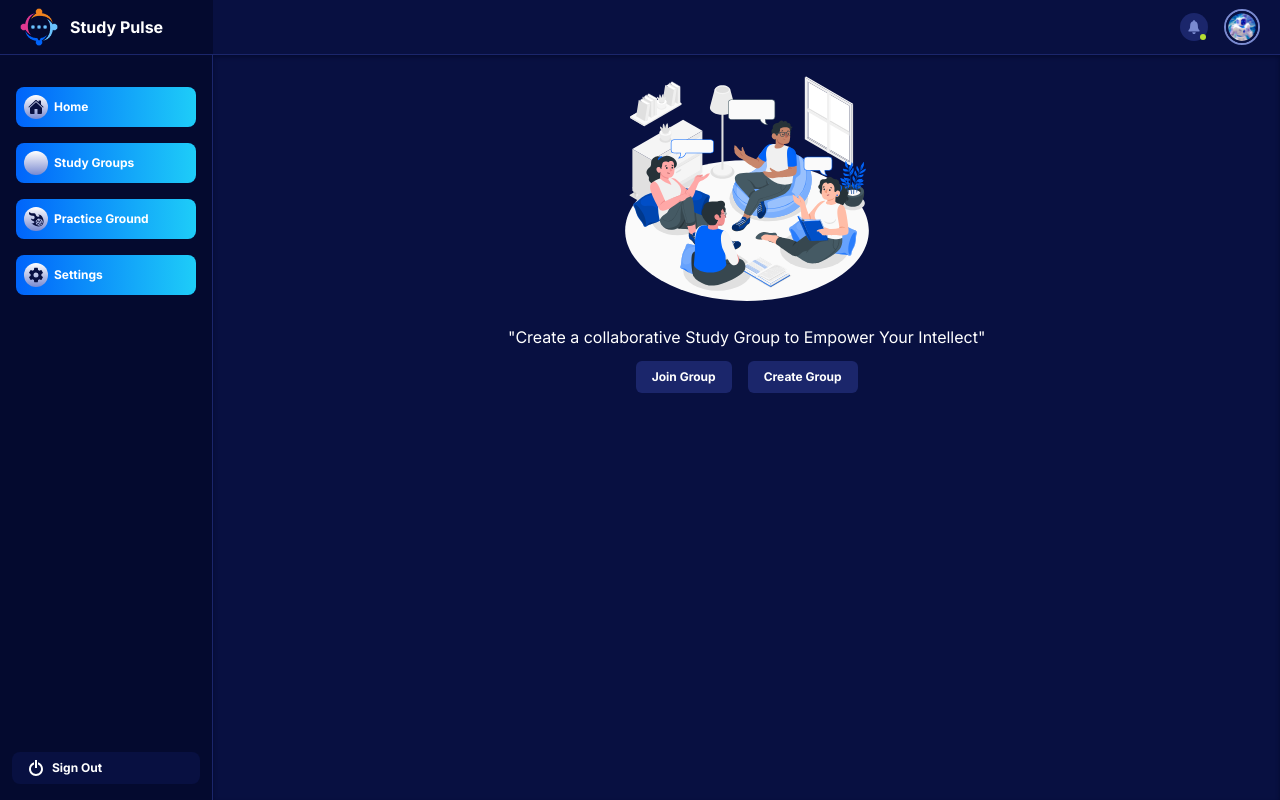
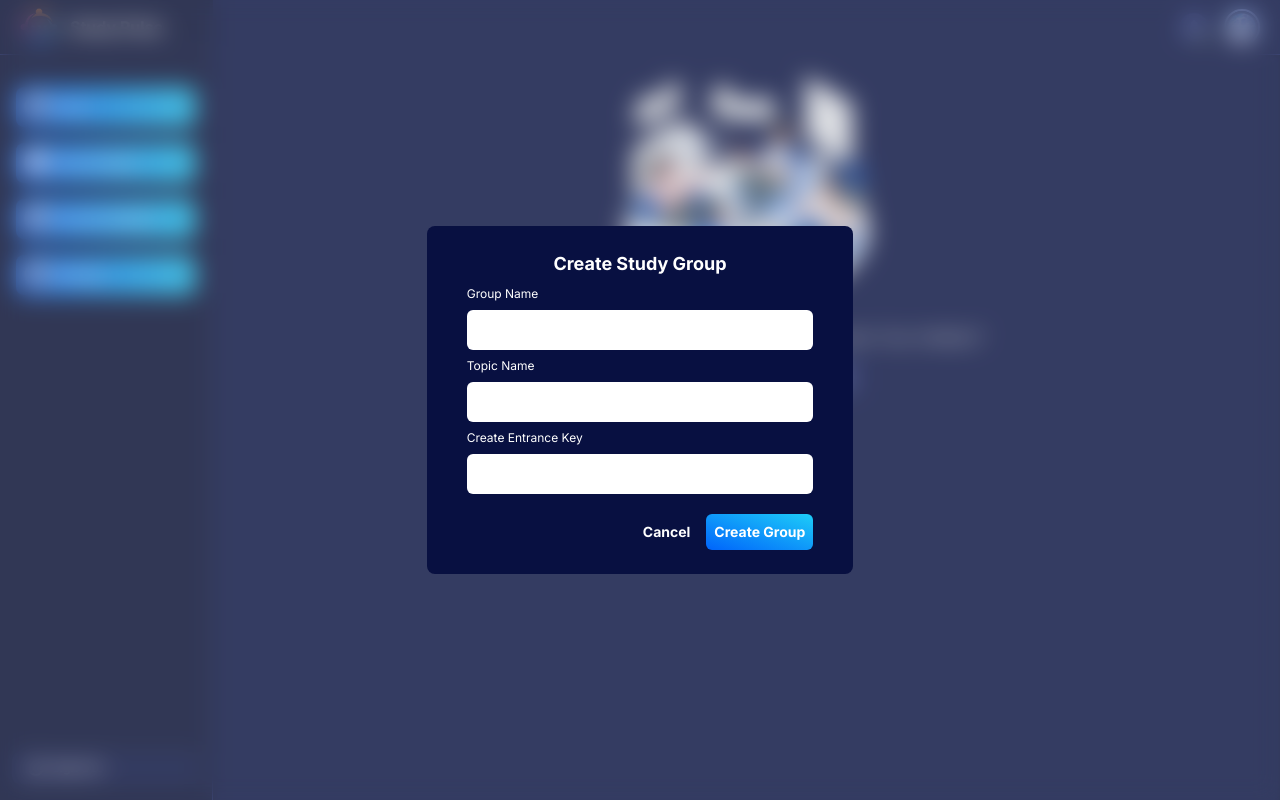
Before and after one commit to Shazzadul-Shakib/Study-Pulse, a Next.js app: page / in a window 1280 px wide. Both pictures are taken after a click on the button "Create Group". Built offline with nearby package versions, Linux system fonts and the light colour scheme; some icons are missing.

Commit message:
Reusable toggle custom hook created

```diff
--- a/app/components/cards/createGroupCard.tsx
+++ b/app/components/cards/createGroupCard.tsx
@@ -1,4 +1,10 @@
-export default function CreateGroupCard() {
+import { ToggleModalHook } from "@/utils/types/types";
+
+export default function CreateGroupCard({
+  toggleModal,
+}: {
+  toggleModal: () => void;
+}) {
   return (
     <main className="w-1/3 bg-deeperBlue rounded-lg p-6">
       <h1 className="text-center text-white text-lg font-bold ">
@@ -39,7 +45,10 @@ export default function CreateGroupCard() {
           />
         </div>
         <div className="flex justify-end items-center gap-2">
-          <button className="p-2 rounded-md mt-3 text-white text-sm font-bold hover:bg-deepBlue  ">
+          <button
+            onClick={toggleModal}
+            className="p-2 rounded-md mt-3 text-white text-sm font-bold hover:bg-deepBlue  "
+          >
             Cancel
           </button>
           <input
--- a/app/components/createGroup.tsx
+++ b/app/components/createGroup.tsx
@@ -1,7 +1,13 @@
+"use client";
+import { useToggleModal } from "@/hooks/useToggleModal";
 import svg from "@/public/Group-study.svg";
 import Image from "next/image";
+import ModalBody from "./modals/modalbody";
+import CreateGroupCard from "./cards/createGroupCard";
 
 export default function CreateGroup() {
+  const [isOpen, toggleModal] = useToggleModal();
+
   return (
     <main className=" flex flex-col justify-center items-center gap-3">
       <div>
@@ -13,9 +19,19 @@ export default function CreateGroup() {
         </h1>
       </div>
       <div className=" text-white">
-        <button className=" bg-deepBlue px-4 py-2 rounded-md mx-2 text-xs font-bold ">Join Group</button>
-        <button className=" bg-deepBlue px-4 py-2 rounded-md mx-2 text-xs font-bold ">Create Group</button>
+        <button className=" bg-deepBlue px-4 py-2 rounded-md mx-2 text-xs font-bold ">
+          Join Group
+        </button>
+        <button
+          onClick={toggleModal}
+          className=" bg-deepBlue px-4 py-2 rounded-md mx-2 text-xs font-bold "
+        >
+          Create Group
+        </button>
       </div>
+      {isOpen && (
+        <ModalBody card={<CreateGroupCard toggleModal={toggleModal} />} />
+      )}
     </main>
   );
 }
--- /dev/null
+++ b/hooks/useToggleModal.tsx
@@ -0,0 +1,10 @@
+"use client";
+
+import { ToggleModalHook } from "@/utils/types/types";
+import { useState } from "react";
+
+export const useToggleModal: ToggleModalHook = () => {
+  const [isOpen, setIsOpen] = useState(false);
+  const toggleModal = () => setIsOpen((prevIsOpen) => !prevIsOpen);
+  return [isOpen, toggleModal];
+};
--- a/utils/types/types.ts
+++ b/utils/types/types.ts
@@ -9,3 +9,4 @@ export type sidebarLink = {
 export type ModalBodyProps ={
   card: ReactNode;
 }
+export type ToggleModalHook = () => [boolean, () => void];
```
